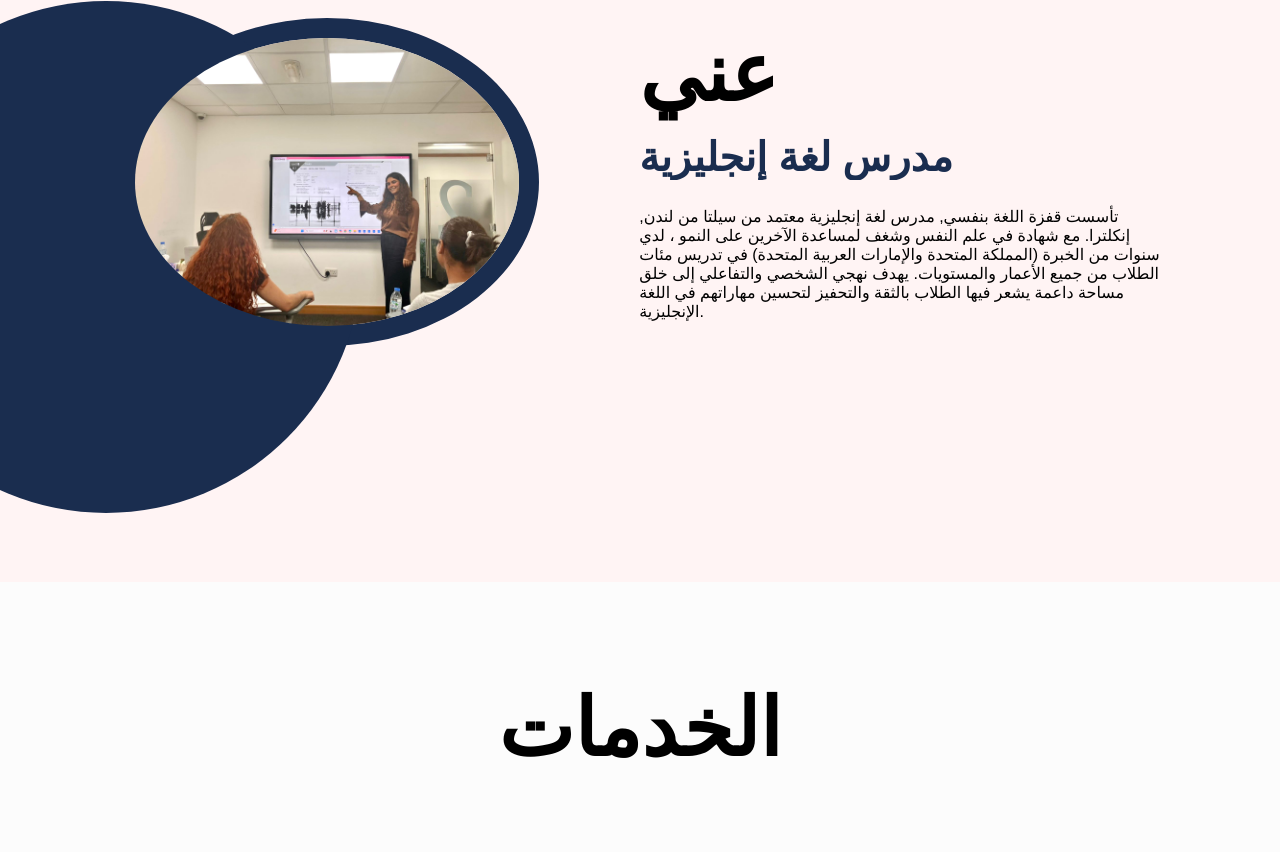
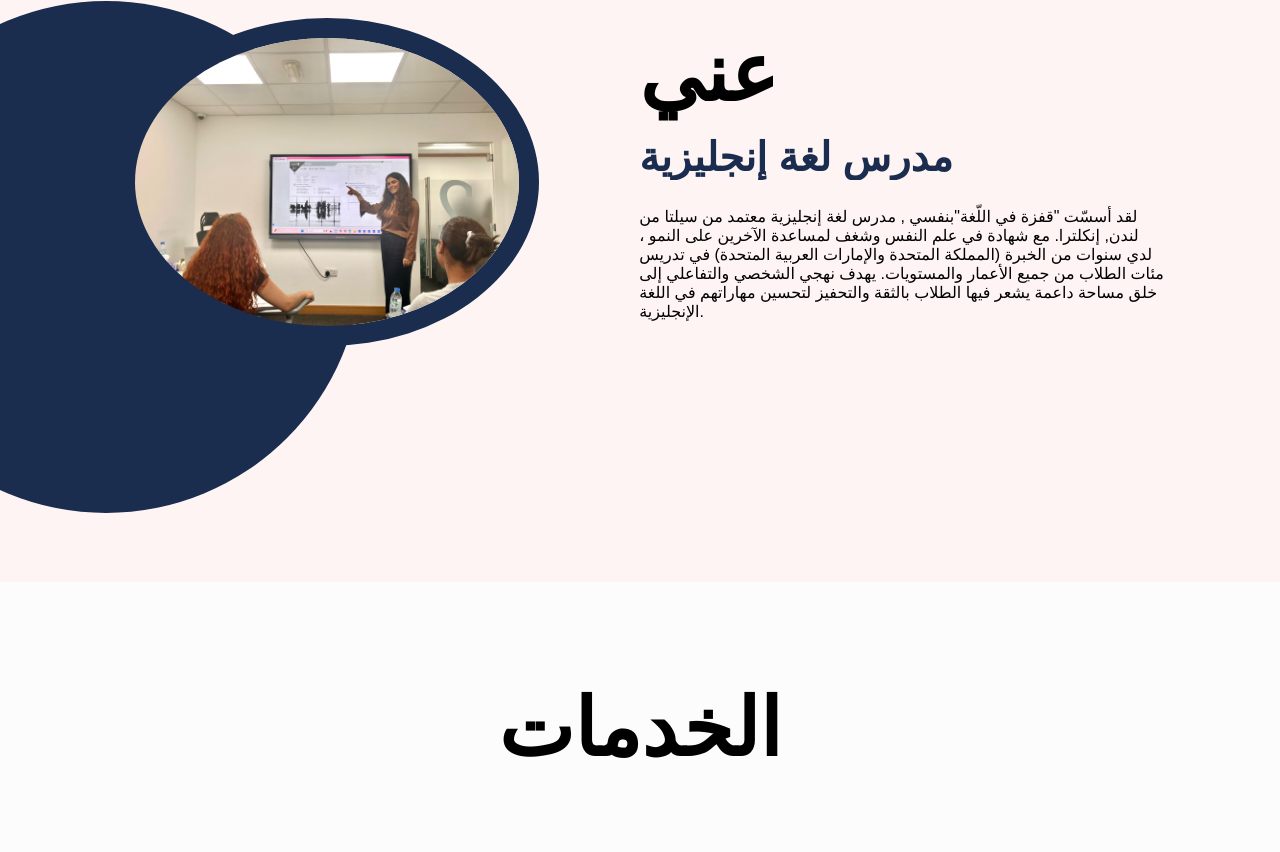
Before and after one commit to chtncy/English_Tutor_Website-arabic, a plain HTML site: page index.html in a window 1280 px wide. Shown: the part 1018-1870 px from the top of the page. Drawn offline with nearby package versions, Linux system fonts and the light colour scheme.

Commit message:
index.html

```diff
--- a/index.html
+++ b/index.html
@@ -62,12 +62,12 @@
         <h2 class="heading">عني</h2>
         <h3 class="text-animation"><span></span></h3>
         <p>
-          تأسست قفزة اللغة بنفسي, مدرس لغة إنجليزية معتمد من سيلتا من لندن,
-          إنكلترا. مع شهادة في علم النفس وشغف لمساعدة الآخرين على النمو ، لدي
-          سنوات من الخبرة (المملكة المتحدة والإمارات العربية المتحدة) في تدريس
-          مئات الطلاب من جميع الأعمار والمستويات. يهدف نهجي الشخصي والتفاعلي إلى
-          خلق مساحة داعمة يشعر فيها الطلاب بالثقة والتحفيز لتحسين مهاراتهم في
-          اللغة الإنجليزية.
+          لقد أسسّت "قفزة في اللّغة"بنفسي , مدرس لغة إنجليزية معتمد من سيلتا من
+          لندن, إنكلترا. مع شهادة في علم النفس وشغف لمساعدة الآخرين على النمو ،
+          لدي سنوات من الخبرة (المملكة المتحدة والإمارات العربية المتحدة) في
+          تدريس مئات الطلاب من جميع الأعمار والمستويات. يهدف نهجي الشخصي
+          والتفاعلي إلى خلق مساحة داعمة يشعر فيها الطلاب بالثقة والتحفيز لتحسين
+          مهاراتهم في اللغة الإنجليزية.
         </p>
       </div>
     </section>
@@ -89,7 +89,7 @@
           </p>
           <ul class="features">
             <li>الدروس عبر الإنترنت مبنية على سلسلة Evolve من كامبريدج</li>
-            <li>مارسة القواعد والمفردات والنطق</li>
+            <li>ممارسةاعد والمفردات والنطق</li>
             <li>شرائح تفاعلية، مهام استماع وألعاب</li>
             <li>دعم إضافي بورق العمل والاختبارات القصيرة</li>
             <li>ملاحظات شخصية لمساعدتك على التطور</li>
```
